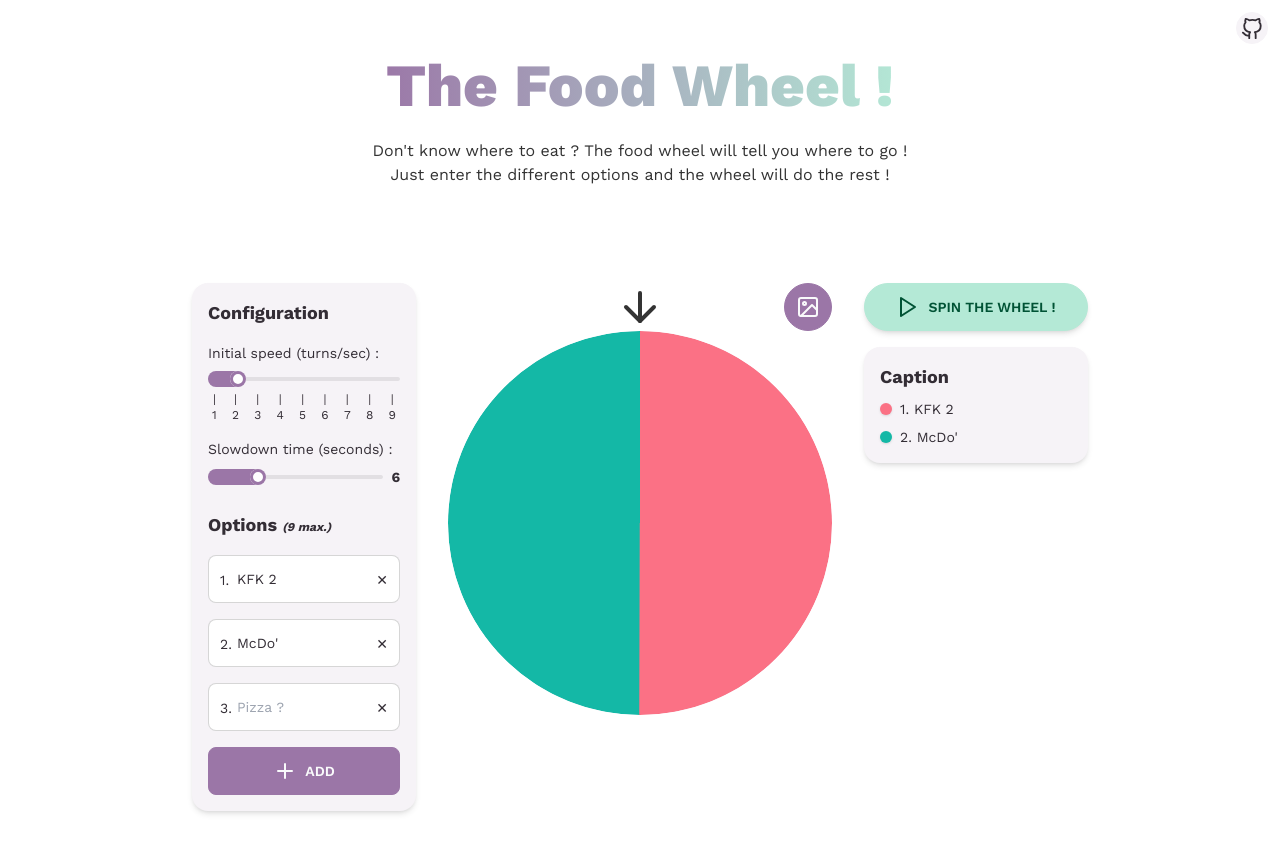
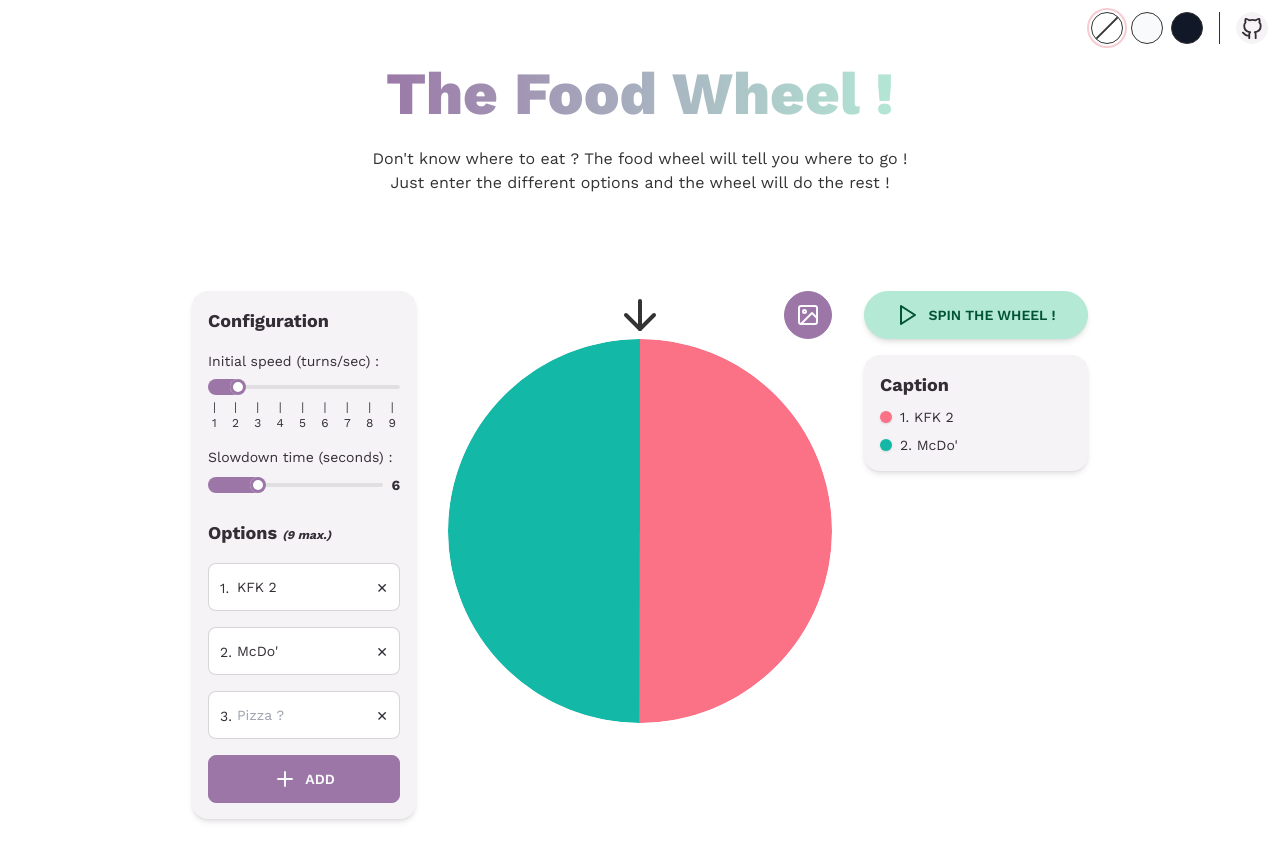
Before and after one commit to MaoDeMatos/the-food-wheel, a Next.js app: page / in a window 1280 px wide. Shown: the top 860 px of the page. Built offline with nearby package versions, Linux system fonts and the light colour scheme.

Commit message:
✨ Add `ThemeSelector` on `Home` page

```diff
--- a/src/app/page.tsx
+++ b/src/app/page.tsx
@@ -1,21 +1,30 @@
 import { LeftMenu } from './LeftMenu';
 import { RightMenu } from './RightMenu';
+import { ThemeSelector } from './ThemeSelector';
 import { WheelContainer } from './WheelContainer';
 import { GitHub } from 'react-feather';
+
+function VerticalDivider() {
+  return <div className="h-8 w-px bg-neutral-content" />;
+}
 
 export default function Home() {
   return (
     <div>
-      <main className="flex flex-col items-center gap-12 px-4 py-8 sm:gap-24 sm:px-8 sm:py-12">
+      <main className="flex flex-col items-center gap-12 px-4 py-12 sm:gap-24 sm:px-8 sm:py-14">
+        <div className="fixed top-3 right-3 z-10 flex gap-4">
+          <ThemeSelector />
+          <VerticalDivider />
           <a
             href="https://github.com/MaoDeMatos/the-food-wheel"
             target="_blank"
             rel="noopener noreferrer"
-          className="btn-sm btn-circle btn absolute top-3 right-3 flex items-center justify-center p-1"
+            className="btn-sm btn-circle btn flex items-center justify-center p-1"
             title="Check out the code here !"
           >
             <GitHub />
           </a>
+        </div>
 
         <div>
           <h1 className="bg-gradient-to-r from-primary to-accent bg-clip-text text-center text-4xl font-extrabold !leading-tight text-transparent sm:text-6xl">
```
Lines whose indentation alone changed are shown as unchanged.
